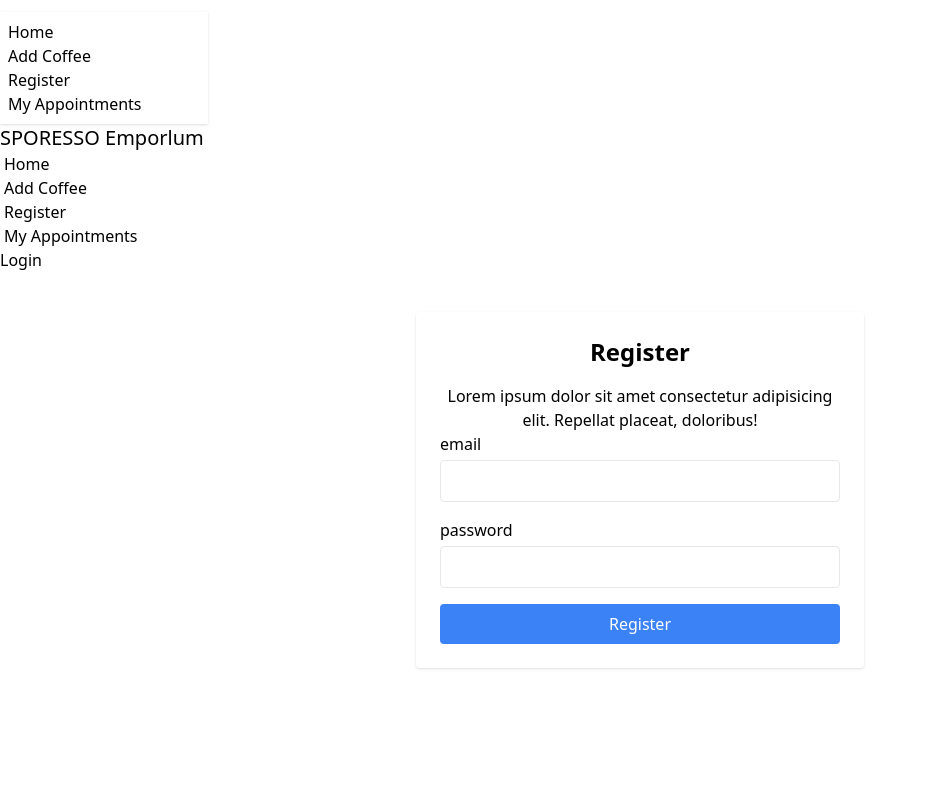
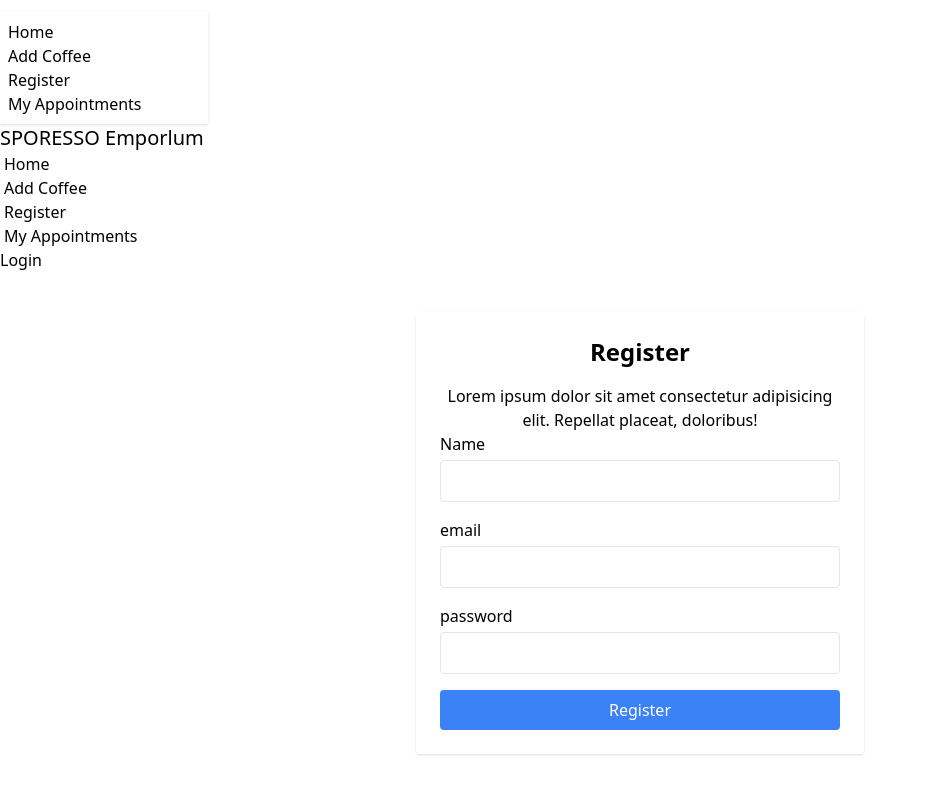
Before and after one commit to mdriyajulislamakash11/module-56-CURD-With-Express-Emporlum-Using-Mongo-DB-client-site, a React (Vite) app: page /register in a window 1280 px wide. Shown: the top 794 px of the page, without its empty margins (0-925 px from the left). Built offline with nearby package versions, Linux system fonts and the light colour scheme.

Commit message:
register form create user send to data base

```diff
--- a/src/Components/Register.jsx
+++ b/src/Components/Register.jsx
@@ -7,6 +7,7 @@ const Register = () => {
   const handleSubmit = (e) => {
     e.preventDefault();
 
+    const name = e.target.name.value;
     const email = e.target.email.value;
     const password = e.target.password.value;
 
@@ -14,7 +15,21 @@ const Register = () => {
 
     createUser(email, password)
     .then(result => {
-        console.log(result.user)
+        console.log(result.user);
+        const newUser = {name, email}
+
+        fetch("http://localhost:5000/users", {
+            method: "POST",
+            headers: {
+                "content-type" : "application/json"
+            },
+            body: JSON.stringify(newUser)
+        })
+        .then(res => res.json())
+        .then(data => {
+            console.log(data)
+        })
+
     })
     .catch(error => {
         console.log(error)
@@ -30,6 +45,15 @@ const Register = () => {
           placeat, doloribus!
         </p>
         <form onSubmit={handleSubmit} className="space-y-4">
+          <div>
+            <label className="block mb-1">Name</label>
+            <input
+              type="name"
+              name="name"
+              className="w-full border px-3 py-2 rounded"
+              required
+            />
+          </div>
           <div>
             <label className="block mb-1">email</label>
             <input
```
